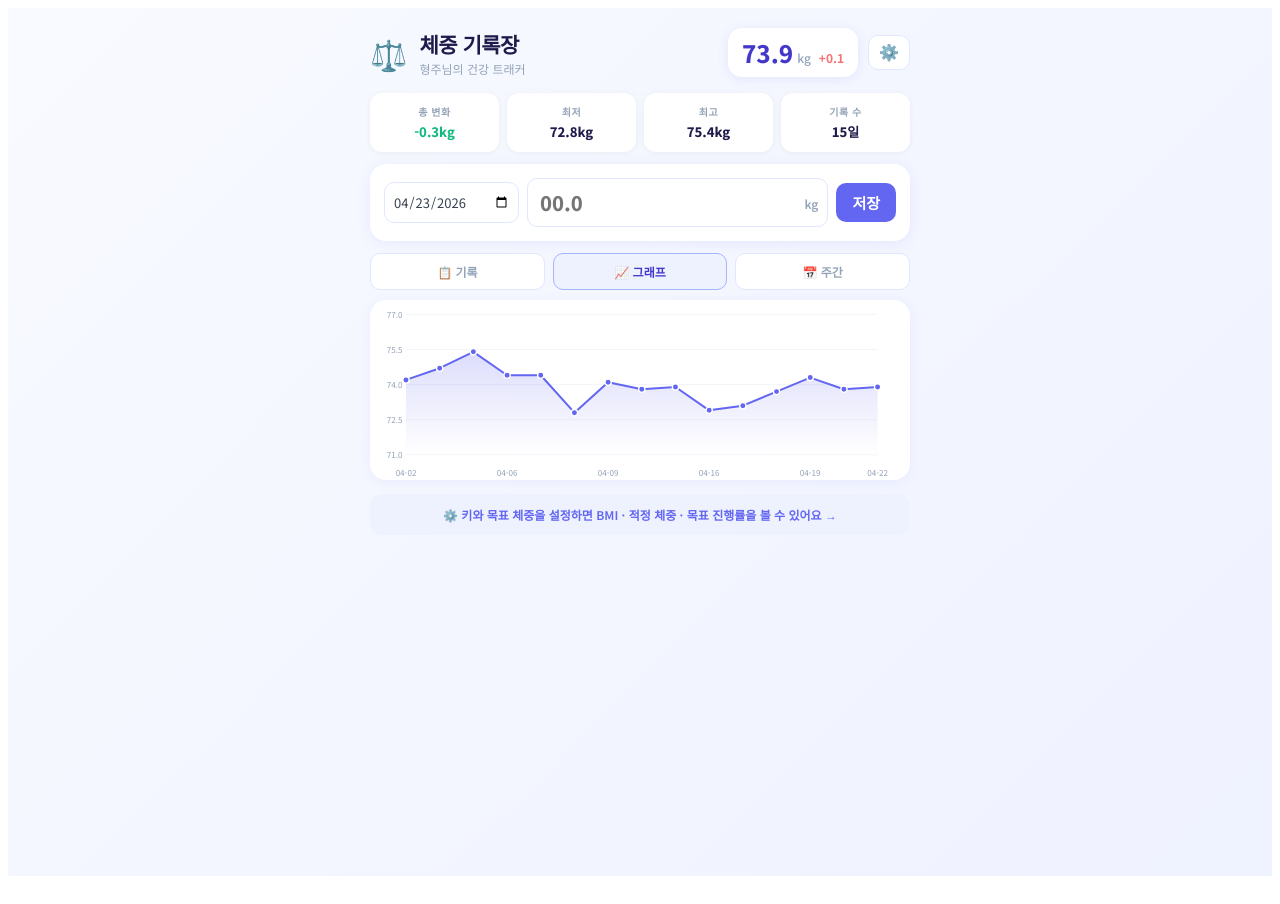
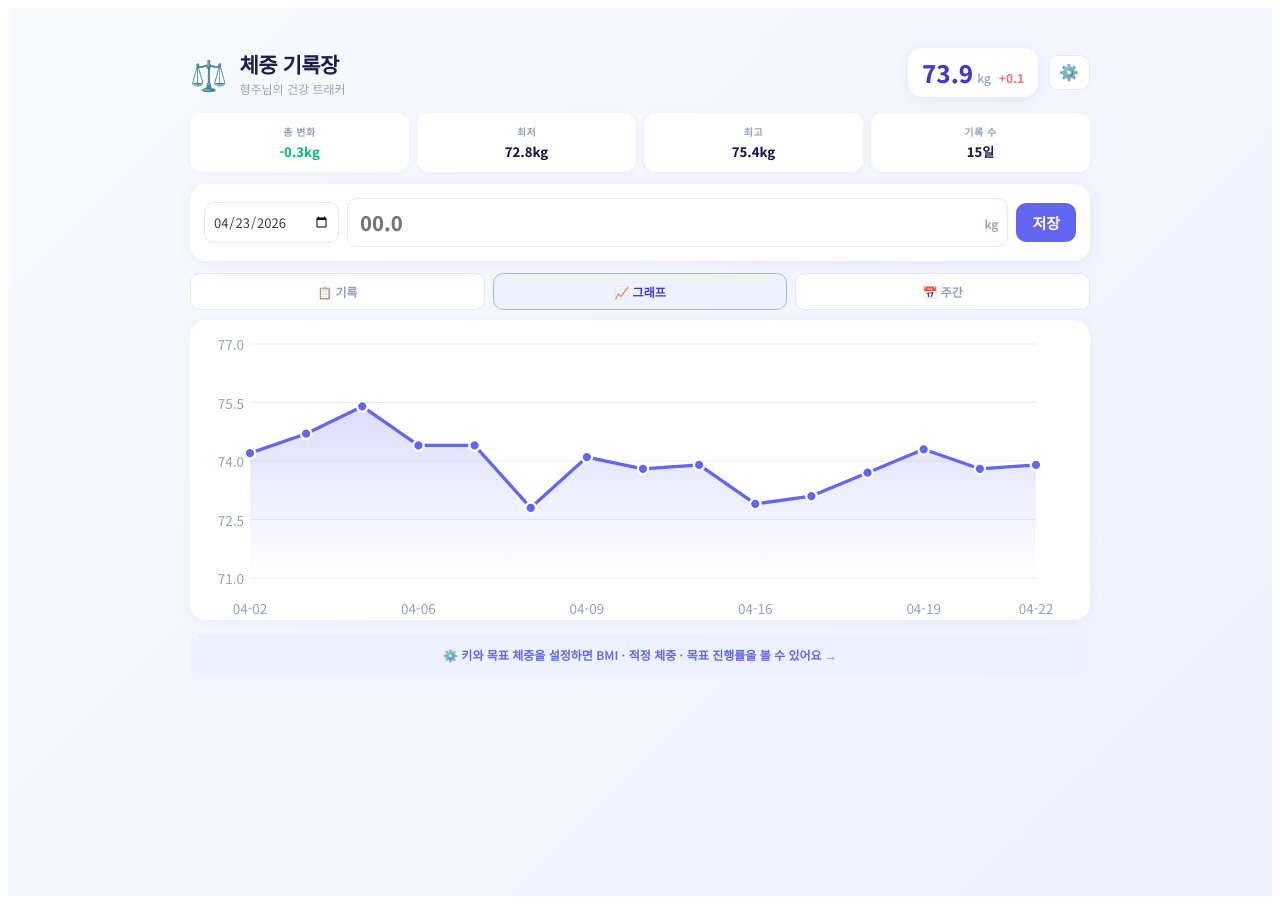
Before and after one commit to hamhyeongju-ai/weight-tracker, a React (Create React App) app: page / in a window 1280 px wide. Built offline with nearby package versions, Linux system fonts and the light colour scheme.

Commit message:
Update App.js

```diff
--- a/src/App.js
+++ b/src/App.js
@@ -403,7 +403,7 @@ export default function WeightTracker() {
 }
 
 const st = {
-  root: { minHeight: "100vh", background: "linear-gradient(135deg,#f8faff,#eff2ff)", fontFamily: "'Noto Sans KR','Apple SD Gothic Neo',sans-serif", padding: "20px 16px 48px" },
+  root: { minHeight: "100vh", background: "linear-gradient(135deg,#f8faff,#eff2ff)", fontFamily: "'Noto Sans KR','Apple SD Gothic Neo',sans-serif", padding: "40px 40px 48px" },
   loading: { display: "flex", alignItems: "center", justifyContent: "center", minHeight: "100vh" },
   spinner: { width: 28, height: 28, border: "3px solid #e0e7ff", borderTop: "3px solid #6366f1", borderRadius: "50%", animation: "spin 0.8s linear infinite" },
   toast: { position: "fixed", top: 20, left: "50%", transform: "translateX(-50%)", color: "#fff", padding: "10px 22px", borderRadius: 99, fontSize: 14, fontWeight: 600, zIndex: 9999, boxShadow: "0 4px 20px rgba(0,0,0,0.18)" },
@@ -415,7 +415,7 @@ const st = {
   mbtns: { display: "flex", gap: 10, marginTop: 4 },
   cancelBtn: { flex: 1, padding: "10px", border: "1.5px solid #e0e7ff", borderRadius: 10, background: "#fff", fontSize: 14, fontWeight: 600, cursor: "pointer", color: "#64748b", fontFamily: "inherit" },
   saveBtn: { flex: 1, border: "none", borderRadius: 10, background: "#6366f1", color: "#fff", fontSize: 14, fontWeight: 700, cursor: "pointer", fontFamily: "inherit", padding: "10px" },
-  container: { maxWidth: 540, margin: "0 auto" },
+  container: { maxWidth: 900, margin: "0 auto" },
   header: { display: "flex", alignItems: "center", justifyContent: "space-between", marginBottom: 16 },
   headerLeft: { display: "flex", alignItems: "center", gap: 12 },
   logo: { fontSize: 30 },
```
